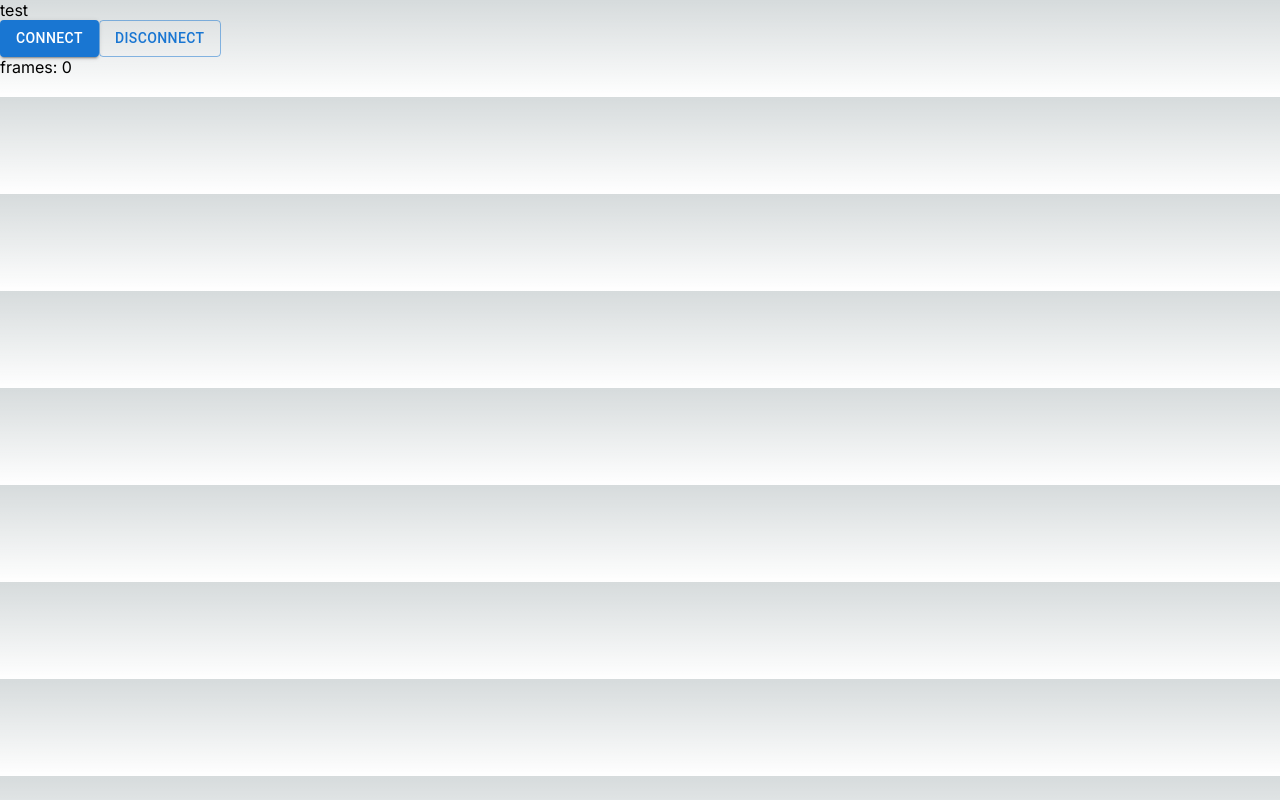
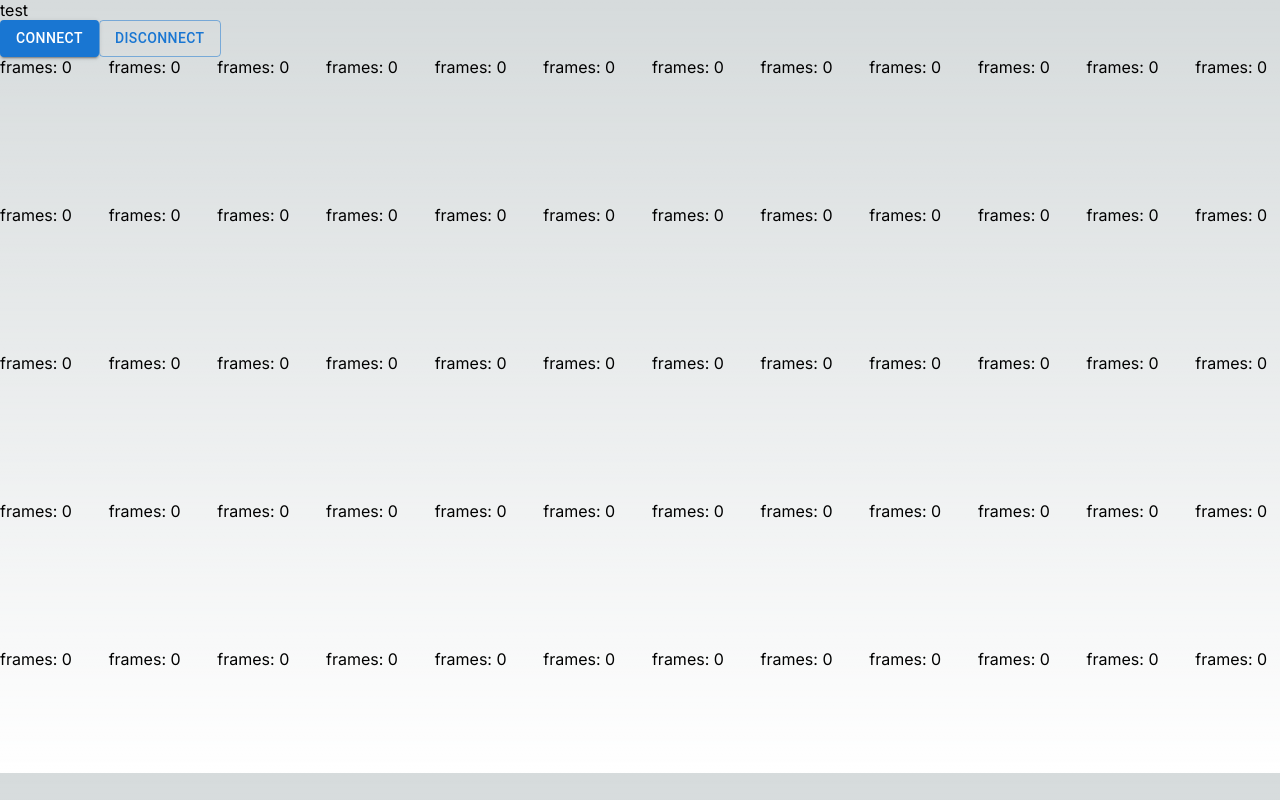
Before and after one commit to ckrivacic01/nextjs_h264_decoding, a Next.js app: page / in a window 1280 px wide. Built offline with nearby package versions, Linux system fonts and the light colour scheme.

Commit message:
using material ui to layout cameras camera streams in a grid

```diff
--- a/src/app/page.tsx
+++ b/src/app/page.tsx
@@ -4,30 +4,15 @@ import { MouseEvent, useState, useRef } from 'react';
 import { VideoMessage } from '@/generated/videomessage';
 import VideoConnection from '@/util/VideoConnection'
 import H264Player from '@/component/H264Player';
-import { Observable, Subject } from 'rxjs';
-import { Button } from '@mui/material';
+import { Observable, Subject, map, range, toArray } from 'rxjs';
+import { Button, Grid } from '@mui/material';
 
 export default function Home() {
-  var connection : VideoConnection;
+  var connection: VideoConnection;
   const frameSubject: Subject<VideoMessage> = new Subject<VideoMessage>();
 
-  // const setupDecoder = (parameterSets: Uint8Array | undefined) : H264Decoder => {
-  //   var lDecoder : H264Decoder;
-  //   const config : VideoDecoderConfig = {
-  //     //TODO: what is the correct codec string to use. Chrome and edge do not accept avc1.* but the following works avc1.420034
-  //     codec: 'avc1.420034',
-  //     colorSpace: {
-  //     },
-  //     description: parameterSets,
-  //     hardwareAcceleration: 'prefer-hardware',
-  //     optimizeForLatency: true,
-  //   }
-  //   lDecoder = new H264Decoder(config);
 
-  //   return lDecoder;
-  // }
-
-  const startConnection = (e : MouseEvent<HTMLButtonElement>) => {
+  const startConnection = (e: MouseEvent<HTMLButtonElement>) => {
     connection = new VideoConnection();
     // decoder = setupDecoder(undefined)
     connection.frameSubject.subscribe((frame) => {
@@ -35,32 +20,48 @@ export default function Home() {
       frameSubject.next(frame);
     });
 
-
-    // decoder.decodedFrame.subscribe((frame) => {
-    //   // setFrameDim({width: frame.displayWidth, height: frame.displayHeight})
-    //   // //TODO: are there better ways to draw the frame to an html element.
-    //   // canvasRef.current?.getContext('2d')?.drawImage(frame, 0, 0);
-    //   frameSubject.next(frame);
-    //   frame.close();
-    // });
   }
 
   const stopConnection = (e: MouseEvent<HTMLButtonElement>) => {
-    if(connection){
+    if (connection) {
       connection.close();
       frameSubject.complete();
     }
   }
 
+  const numberOfCameras = range(0, 30);
   const observable = frameSubject.asObservable();
+
+  const cameraViews = [];
+  for (let i = 0; i < 8; i++) {
+    cameraViews.push(
+      <Grid item xs={2} key={i}>
+        {/* <H264Player frameObservable={observable}/> */}
+        <img src="https://upload.wikimedia.org/wikipedia/commons/thumb/0/05/View_of_Empire_State_Building_from_Rockefeller_Center_New_York_City_dllu.jpg/600px-View_of_Empire_State_Building_from_Rockefeller_Center_New_York_City_dllu.jpg" />
+      </Grid>
+    );
+  }
+
   return (
-   <div>
-    <p>test</p>
-    <Button variant="contained" onClick={startConnection}>Connect</Button>
-    <Button variant="outlined" onClick={stopConnection}>Disconnect</Button>
-    {/* <canvas ref={canvasRef} width={frameDim.width} height={frameDim.height}/> */}
-    <H264Player frameObservable={observable} />
+    <div>
+      <p>test</p>
 
-   </div>
+
+
+      <Button variant="contained" onClick={startConnection}>Connect</Button>
+      <Button variant="outlined" onClick={stopConnection}>Disconnect</Button>
+
+
+      <Grid container spacing={{ xs: 2, md: 3 }} columns={{ xs: 4, sm: 8, md: 12 }}>
+        {Array.from(Array(60)).map((_, index) => (
+          <Grid item xs={4} sm={4} md={1} key={index}>
+            <H264Player frameObservable={observable} size={100} />
+          </Grid>
+        ))}
+      </Grid>
+
+
+
+    </div>
   )
 }
--- a/src/component/H264Player.tsx
+++ b/src/component/H264Player.tsx
@@ -8,6 +8,7 @@ import { VideoMessage } from "@/generated/videomessage";
 
 type H264PlayerProps = {
     frameObservable: Observable<VideoMessage>
+    size: number
 }
 
 function H264Player(props: H264PlayerProps){
@@ -35,8 +36,8 @@ function H264Player(props: H264PlayerProps){
 
         console.log("subscribing to decoder frame observable");
         decoder.decodedFrame.subscribe((frame) => {
-          canvasRef.current?.getContext('2d')?.drawImage(frame, 0, 0);
-          setDim({width: frame.displayWidth, height: frame.displayHeight});
+          canvasRef.current?.getContext('2d')?.drawImage(frame, 0, 0, props.size, props.size);
+          // setDim({width: frame.displayWidth, height: frame.displayHeight});
           setTotalFrames(totalFrames + 1);
           frame.close();
         });
@@ -46,10 +47,12 @@ function H264Player(props: H264PlayerProps){
         .subscribe((videoMessage) => {
             decoder.sendFrame(videoMessage);
         });
+
+        return () => decoder.decoder.close();
       },[]);
 
 
-    const [dim, setDim] = useState({width: 0, height: 0});
+    // const [dim, setDim] = useState({width: 0, height: 0});
     const [totalFrames, setTotalFrames] = useState(0);
     const canvasRef = useRef<HTMLCanvasElement>(null);
 
@@ -72,7 +75,7 @@ function H264Player(props: H264PlayerProps){
   return(
     <div>
         <p>frames: {totalFrames}</p>
-        <canvas ref={canvasRef} width={dim.width} height={dim.height}/>
+        <canvas ref={canvasRef} width={props.size} height={props.size}/>
     </div>
   )
 
--- a/src/util/H264.ts
+++ b/src/util/H264.ts
@@ -49,4 +49,5 @@ export default class H264Decoder {
         });
         this.decoder.decode(encodedFrame)
     };
+
     }
```
